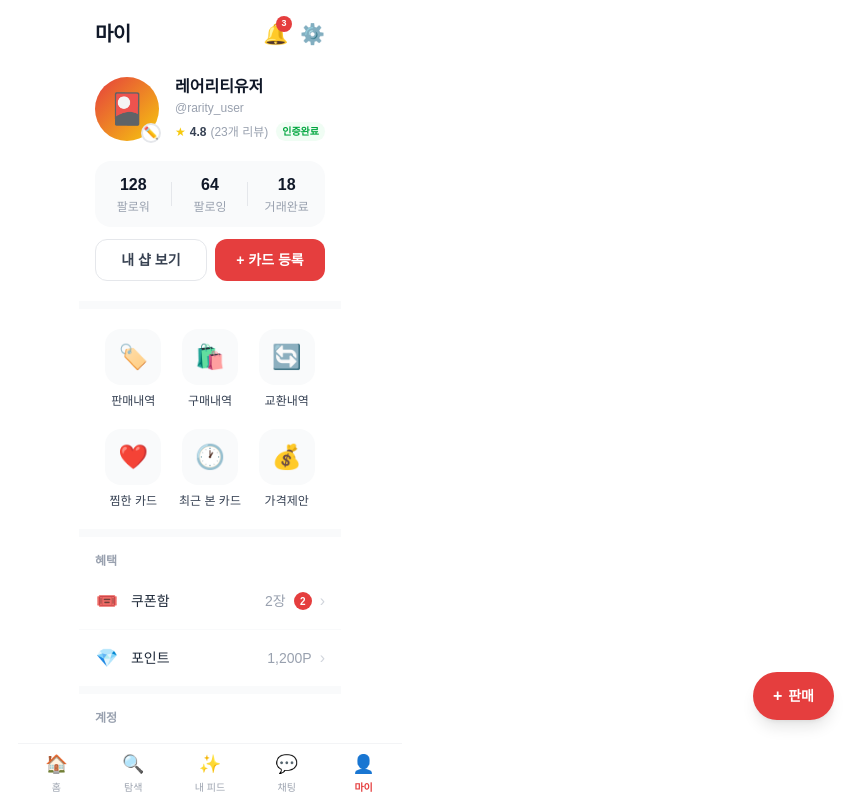
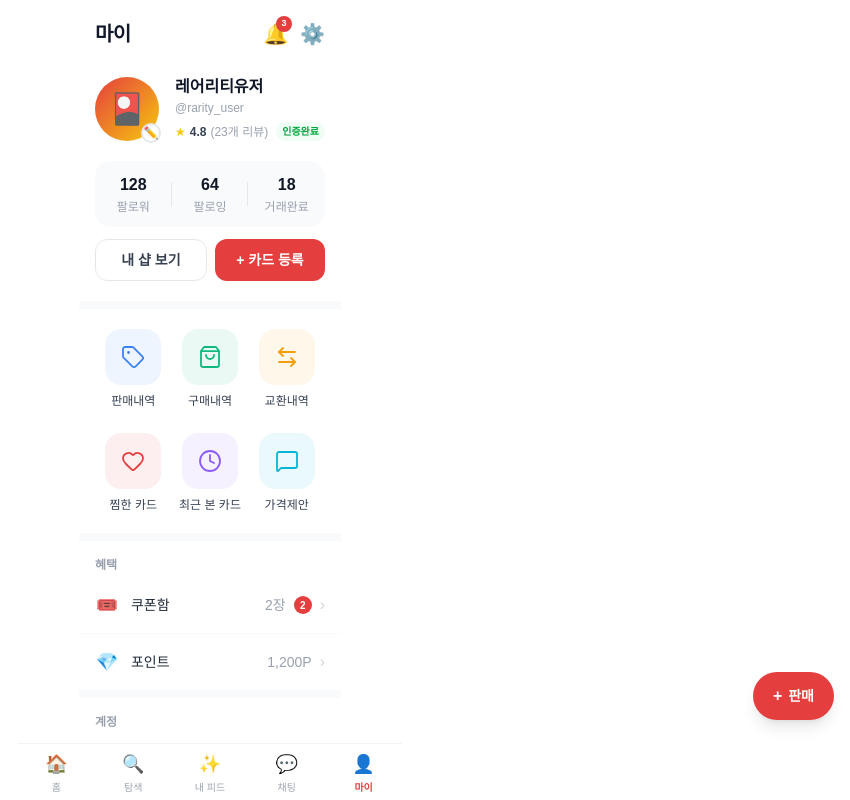
Before and after one commit to dlgusdn5618-tech/rarity-tcg, a Next.js app: page /mypage in a window 1280 px wide. Shown: the top 800 px of the page, without its empty margins (430-1280 px from the left). Built offline with nearby package versions, Linux system fonts and the light colour scheme.

Commit message:
design: 마이페이지 그리드 이모지 → lucide-react 라인 아이콘으로 교체
각 항목별 색상 구분 (파랑·초록·노랑·빨강·보라·청록)
아이콘 배경은 해당 색상 15% 투명도로 통일감 유지

Co-Authored-By: Claude Sonnet 4.6 <noreply@anthropic.com>

```diff
--- a/package.json
+++ b/package.json
@@ -9,6 +9,7 @@
     "lint": "eslint"
   },
   "dependencies": {
+    "lucide-react": "^1.16.0",
     "next": "16.2.6",
     "react": "19.2.4",
     "react-dom": "19.2.4"
--- a/src/app/mypage/page.tsx
+++ b/src/app/mypage/page.tsx
@@ -2,16 +2,20 @@
 
 import { useState } from "react";
 import { useRouter } from "next/navigation";
+import {
+  Tag, ShoppingBag, ArrowLeftRight,
+  Heart, Clock, MessageSquare,
+} from "lucide-react";
 
 const PRIMARY = "#E53E3E";
 
 const GRID_ITEMS = [
-  { icon: "🏷️", label: "판매내역",    href: "/mypage/sales"    },
-  { icon: "🛍️", label: "구매내역",    href: "/mypage/purchases" },
-  { icon: "🔄", label: "교환내역",    href: "/mypage/trades"   },
-  { icon: "❤️", label: "찜한 카드",   href: "/mypage/wishlist" },
-  { icon: "🕐", label: "최근 본 카드", href: "/mypage/recent"   },
-  { icon: "💰", label: "가격제안",    href: "/mypage/offers"   },
+  { Icon: Tag,             label: "판매내역",    href: "/mypage/sales",     color: "#3b82f6" },
+  { Icon: ShoppingBag,     label: "구매내역",    href: "/mypage/purchases",  color: "#10b981" },
+  { Icon: ArrowLeftRight,  label: "교환내역",    href: "/mypage/trades",    color: "#f59e0b" },
+  { Icon: Heart,           label: "찜한 카드",   href: "/mypage/wishlist",  color: PRIMARY   },
+  { Icon: Clock,           label: "최근 본 카드", href: "/mypage/recent",    color: "#8b5cf6" },
+  { Icon: MessageSquare,   label: "가격제안",    href: "/mypage/offers",    color: "#06b6d4" },
 ];
 
 const MENU_ITEMS = [
@@ -139,7 +143,7 @@ export default function MyPage() {
 
       {/* 아이콘 그리드 */}
       <div className="bg-white mt-2 px-4 py-5">
-        <div className="grid grid-cols-3 gap-y-5">
+        <div className="grid grid-cols-3 gap-y-6">
           {GRID_ITEMS.map((item) => (
             <button
               key={item.label}
@@ -147,10 +151,10 @@ export default function MyPage() {
               onClick={() => router.push(item.href)}
             >
               <div
-                className="w-14 h-14 rounded-2xl flex items-center justify-center text-2xl"
-                style={{ background: "#f9fafb" }}
+                className="w-14 h-14 rounded-2xl flex items-center justify-center"
+                style={{ background: `${item.color}15` }}
               >
-                {item.icon}
+                <item.Icon size={24} strokeWidth={1.8} color={item.color} />
               </div>
               <span className="text-xs text-gray-700" style={{ fontWeight: 500 }}>
                 {item.label}
```
Also changed, not shown: 1 other file (tests, documents, lock files or other folders).
